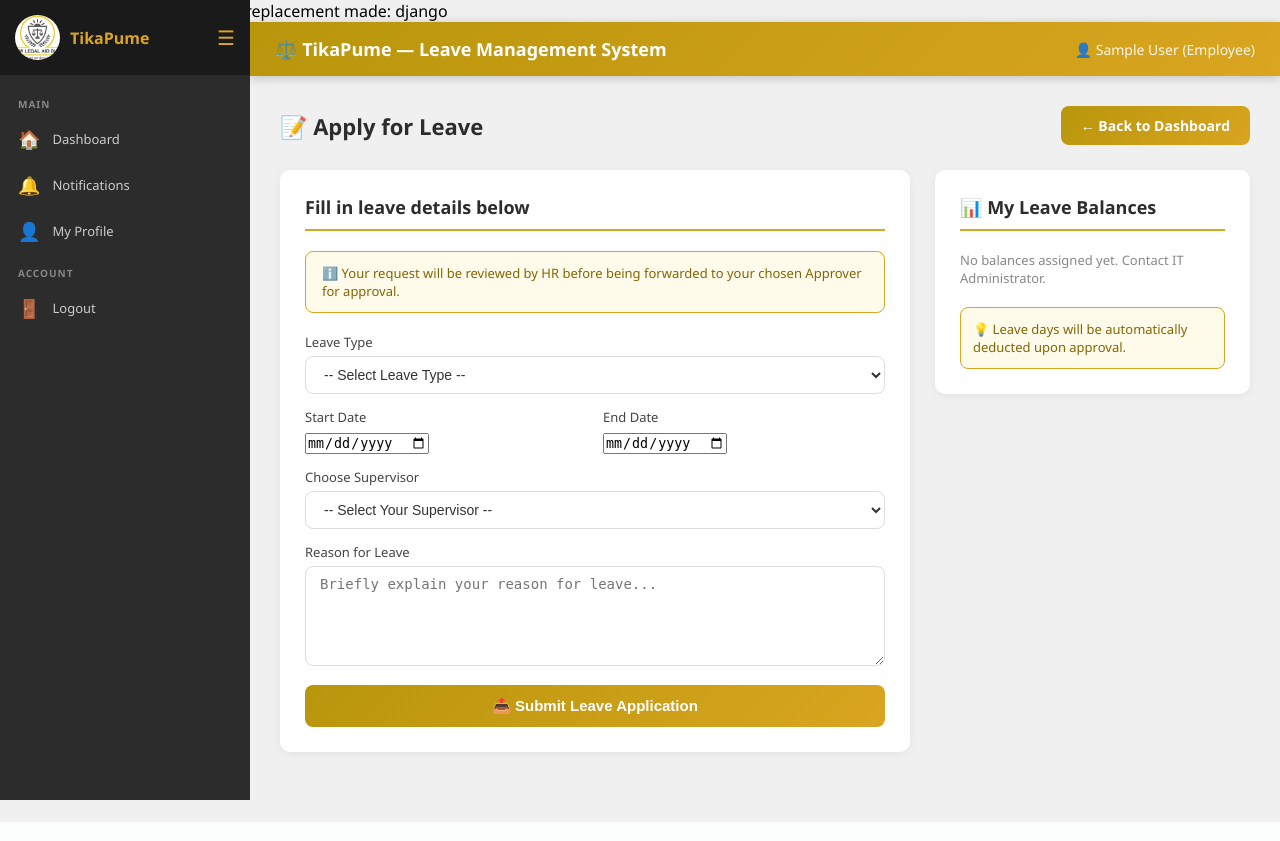
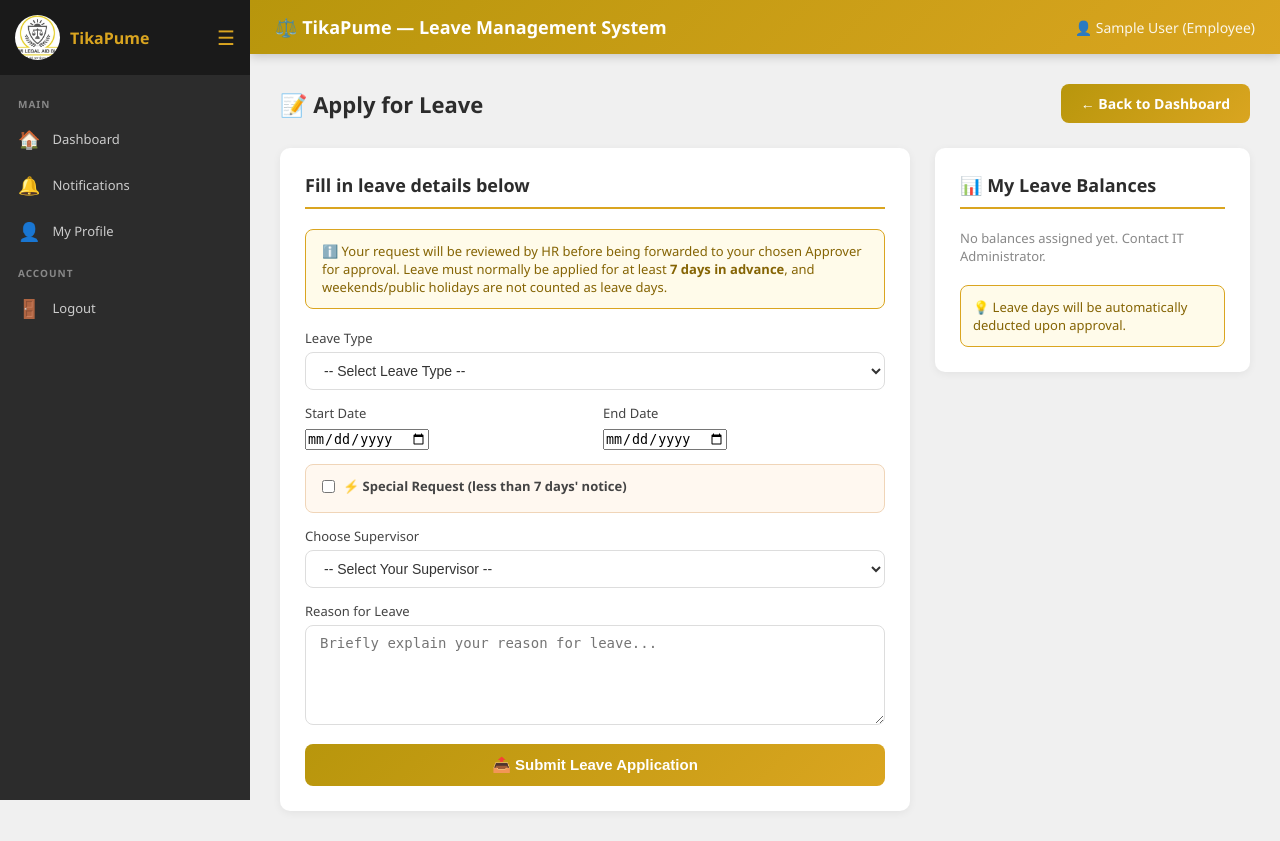
Before and after one commit to LittleBigMan01/tikapume, a Django app: page /leaves/apply/ in a window 1280 px wide. Run offline with Django 5.2, Linux system fonts and the light colour scheme; the visitor is signed in with stand-in values (Sample User, id 1); data comes from the database, SQL or seed files in the repository; data that the repository does not hold is empty.

Commit message:
Add 7-day advance notice rule with special request override, exclude weekends/public holidays from leave day calculation, add PublicHoliday model + admin management page, fix sidebar bugs

```diff
--- a/leaves/urls.py
+++ b/leaves/urls.py
@@ -3,6 +3,8 @@ from . import views
 
 urlpatterns = [
     path('leave-types/', views.manage_leave_types, name='manage_leave_types'),
+    path('public-holidays/', views.manage_public_holidays, name='manage_public_holidays'),
+    path('public-holidays/delete/<int:holiday_id>/', views.delete_public_holiday, name='delete_public_holiday'),
     path('balances/', views.manage_balances, name='manage_balances'),
     path('apply/', views.apply_leave, name='apply_leave'),
     path('my-applications/', views.my_applications, name='my_applications'),
--- a/leaves/views.py
+++ b/leaves/views.py
@@ -1,7 +1,8 @@
 from django.shortcuts import render, redirect, get_object_or_404
 from django.contrib.auth.decorators import login_required
 from django.contrib import messages
-from .models import LeaveType, LeaveGradeDays, LeaveBalance, LeaveApplication
+from .models import LeaveType, LeaveGradeDays, LeaveBalance, LeaveApplication, PublicHoliday
+from .utils import calculate_working_days
 from accounts.models import CustomUser, Grade
 from django.db import models
 from django.db.models import Q
@@ -62,6 +63,41 @@ def manage_leave_types(request):
         'grade_days': grade_days,
         'grades': grades,
     })
+
+
+@login_required
+def manage_public_holidays(request):
+    active_role = request.session.get('active_role', request.user.role)
+    if active_role != 'it_admin':
+        return redirect('dashboard')
+
+    holidays = PublicHoliday.objects.all()
+
+    if request.method == 'POST':
+        name = request.POST.get('name')
+        date = request.POST.get('date')
+        if name and date:
+            if PublicHoliday.objects.filter(date=date).exists():
+                messages.error(request, f'A public holiday is already set for {date}.')
+            else:
+                PublicHoliday.objects.create(name=name.strip(), date=date)
+                messages.success(request, f'Public holiday "{name}" added successfully!')
+                return redirect('manage_public_holidays')
+
+    return render(request, 'leaves/manage_public_holidays.html', {
+        'holidays': holidays,
+    })
+
+
+@login_required
+def delete_public_holiday(request, holiday_id):
+    active_role = request.session.get('active_role', request.user.role)
+    if active_role != 'it_admin':
+        return redirect('dashboard')
+    holiday = get_object_or_404(PublicHoliday, id=holiday_id)
+    holiday.delete()
+    messages.success(request, 'Public holiday removed successfully!')
+    return redirect('manage_public_holidays')
 
 
 @login_required
@@ -135,14 +171,38 @@ def apply_leave(request):
         end_date = request.POST.get('end_date')
         reason = request.POST.get('reason')
         chosen_supervisor_id = request.POST.get('chosen_supervisor')
+        is_special_request = bool(request.POST.get('is_special_request'))
+        special_request_reason = request.POST.get('special_request_reason', '').strip()
 
         leave_type = get_object_or_404(LeaveType, id=leave_type_id)
         start = datetime.datetime.strptime(start_date, '%Y-%m-%d').date()
         end = datetime.datetime.strptime(end_date, '%Y-%m-%d').date()
-        total_days = (end - start).days + 1
 
         if end < start:
             messages.error(request, 'End date cannot be before start date.')
+            return redirect('apply_leave')
+
+        # 7-day advance notice rule, unless this is a special request
+        days_until_start = (start - datetime.date.today()).days
+        if not is_special_request and days_until_start < 7:
+            messages.error(
+                request,
+                'Leave must be applied for at least 7 days in advance. '
+                'If this is urgent, tick "Special Request" and provide a reason.'
+            )
+            return redirect('apply_leave')
+
+        if is_special_request and not special_request_reason:
+            messages.error(request, 'Please provide a reason for the special request.')
+            return redirect('apply_leave')
+
+        total_days = calculate_working_days(start, end)
+        if total_days == 0:
+            messages.error(
+                request,
+                'The selected date range contains no working days '
+                '(all weekends/public holidays).'
+            )
             return redirect('apply_leave')
 
         try:
@@ -152,7 +212,7 @@ def apply_leave(request):
                 year=current_year
             )
             if balance.remaining_days < total_days:
-                messages.error(request, f'Insufficient leave balance! You have {balance.remaining_days} days remaining but requested {total_days} days.')
+                messages.error(request, f'Insufficient leave balance! You have {balance.remaining_days} days remaining but requested {total_days} working days.')
                 return redirect('apply_leave')
         except LeaveBalance.DoesNotExist:
             messages.error(request, 'You have no leave balance assigned for this leave type. Contact IT Administrator.')
@@ -169,6 +229,8 @@ def apply_leave(request):
             end_date=end,
             total_days=total_days,
             reason=reason,
+            is_special_request=is_special_request,
+            special_request_reason=special_request_reason,
             status='pending',
             chosen_supervisor=chosen_supervisor,
         )
--- a/templates/includes/sidebar.html
+++ b/templates/includes/sidebar.html
@@ -1,5 +1,4 @@
-Here's the updated file with that replacement made:
-django{% load static %}
+{% load static %}
 <div class="sidebar" id="sidebar">
     <div class="sidebar-header">
         <img src="{% static 'logo.jpg' %}" alt="Logo"
@@ -73,6 +72,11 @@ django{% load static %}
             <span class="menu-icon">📅</span>
             <span class="menu-text">Leave Balances</span>
         </a>
+        <a href="{% url 'manage_public_holidays' %}" class="menu-item
+        {% if request.resolver_match.url_name == 'manage_public_holidays' %}active{% endif %}">
+            <span class="menu-icon">🎉</span>
+            <span class="menu-text">Public Holidays</span>
+        </a>
         <a href="{% url 'all_applications' %}" class="menu-item
         {% if request.resolver_match.url_name == 'all_applications' %}active{% endif %}">
             <span class="menu-icon">📂</span>
@@ -124,7 +128,7 @@ django{% load static %}
 
         {% if active_role == 'approver' %}
         <div class="menu-section">APPROVALS</div>
-        <a href=""{% url 'supervisor_pending_requests' %}"" class="menu-item
+        <a href="{% url 'supervisor_pending_requests' %}" class="menu-item
         {% if request.resolver_match.url_name == 'supervisor_pending_requests' %}active{% endif %}">
             <span class="menu-icon">👀</span>
             <span class="menu-text">Supervisor Reviews</span>
--- a/templates/leaves/apply_leave.html
+++ b/templates/leaves/apply_leave.html
@@ -18,6 +18,9 @@
         font-size:13px; color:#856404;">
             ℹ️ Your request will be reviewed by HR before being
             forwarded to your chosen Approver for approval.
+            Leave must normally be applied for at least
+            <strong>7 days in advance</strong>, and weekends/public
+            holidays are not counted as leave days.
         </div>
 
         <form method="POST">
@@ -41,6 +44,24 @@
                 <div class="form-group">
                     <label>End Date</label>
                     <input type="date" name="end_date" required>
+                </div>
+            </div>
+
+            <div class="form-group" style="background:#fff8f0;
+            border:1px solid #f0d5b8; border-radius:8px; padding:12px 16px;">
+                <label style="display:flex; align-items:center; gap:8px;
+                font-weight:600; cursor:pointer;">
+                    <input type="checkbox" name="is_special_request"
+                    id="id_is_special_request" value="1"
+                    style="width:auto;"
+                    onchange="document.getElementById('special_reason_wrap').style.display = this.checked ? 'block' : 'none';">
+                    ⚡ Special Request (less than 7 days' notice)
+                </label>
+                <div id="special_reason_wrap" style="display:none; margin-top:10px;">
+                    <label>Reason for Special Request</label>
+                    <textarea name="special_request_reason"
+                    placeholder="Explain why this urgent leave is needed..."
+                    style="min-height:70px;"></textarea>
                 </div>
             </div>
 
```
Also changed, not shown: leaves/models.py (+13 -0 lines), leaves/utils.py (added, +28 -0 lines), templates/leaves/approve_decline.html (+11 -0 lines), templates/leaves/hr_forward.html (+11 -0 lines), templates/leaves/manage_public_holidays.html (added, +79 -0 lines), templates/leaves/supervisor_action.html (+11 -0 lines), leaves/migrations/0005_publicholiday_leaveapplication_is_special_request_and_more.py (added).
